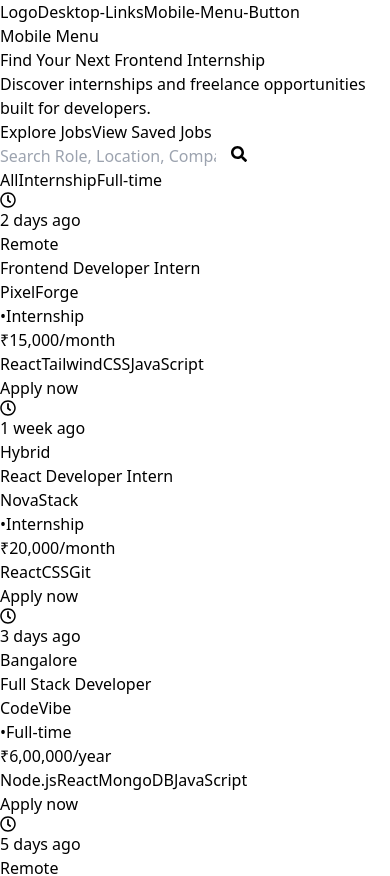
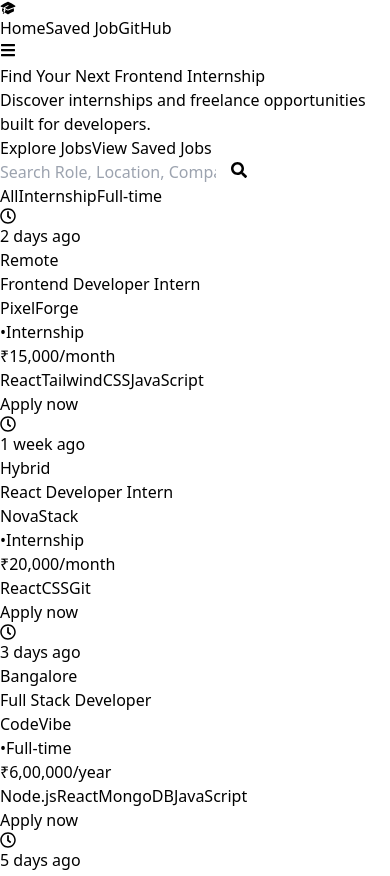
Before and after one commit to Hard1stf/DevLaunch-Jobs, a React (Vite) app: page / in a window 390 px wide. Shown: the top 876 px of the page. Built offline with nearby package versions, Linux system fonts and the light colour scheme.

Commit message:
perf(Navbar.jsx): Make Navbar more interactive and responsive for both samller and large screen size.

```diff
--- a/src/components/Navbar/Navbar.jsx
+++ b/src/components/Navbar/Navbar.jsx
@@ -1,15 +1,42 @@
+import { useState } from 'react';
+import { FaBars } from 'react-icons/fa';
+import { FaTimes } from 'react-icons/fa';
+import { HiAcademicCap } from 'react-icons/hi2';
+
 const Navbar = () => {
+  const [isMenuOpen, setIsMenuOpen] = useState(false);
+
   return (
     <>
-      <nav className="sticky z-50 top-5 max-w-7xl max-h-24 mx-auto px-4 py-4 border-2 border-zinc-700 rounded-xl backdrop-blur-xl text-yellow-50">
+      <nav className="sticky z-50 top-0 max-w-7xl mx-auto px-4 py-4 border-2 bg-slate-950/80 border-slate-800 rounded-b-xl backdrop-blur text-yellow-50">
         <div className="flex justify-between items-center">
-            <span>Logo</span>
+          <div className="bg-white size-12 flex justify-center items-center rounded-full cursor-pointer">
+            <HiAcademicCap className="text-black text-4xl rotate-12 transition-all duration-500 hover:rotate-0" />
+          </div>
 
-            <span>Desktop-Links</span>
+          <div className="hidden md:flex items-center gap-3 font-semibold">
+            <span className='cursor-pointer hover:text-cyan-400 transition-color duration-300'>Home</span>
+            <span className='cursor-pointer hover:text-cyan-400 transition-color duration-300'>Saved Job</span>
+            <span className='cursor-pointer hover:text-cyan-400 transition-color duration-300'>GitHub</span>
+          </div>
 
-            <span>Mobile-Menu-Button</span>
+          <div className="md:hidden flex gap-4 items-center">
+              <button onClick={() => setIsMenuOpen(!isMenuOpen)}>
+                {isMenuOpen ? (
+                  <FaTimes className="size-6" />
+                ) : (
+                  <FaBars className="size-6" />
+                )}
+              </button>
+          </div>
         </div>
-        Mobile Menu
+        {isMenuOpen && (
+          <div className='md:hidden flex flex-col mt-4 gap-4 border-t border-slate-800 pt-4'>
+            <span className='cursor-pointer'>Home</span>
+            <span className='cursor-pointer'>Saved Job</span>
+            <span className='cursor-pointer'>GitHub</span>
+          </div>
+        )}
       </nav>
     </>
   );
```
